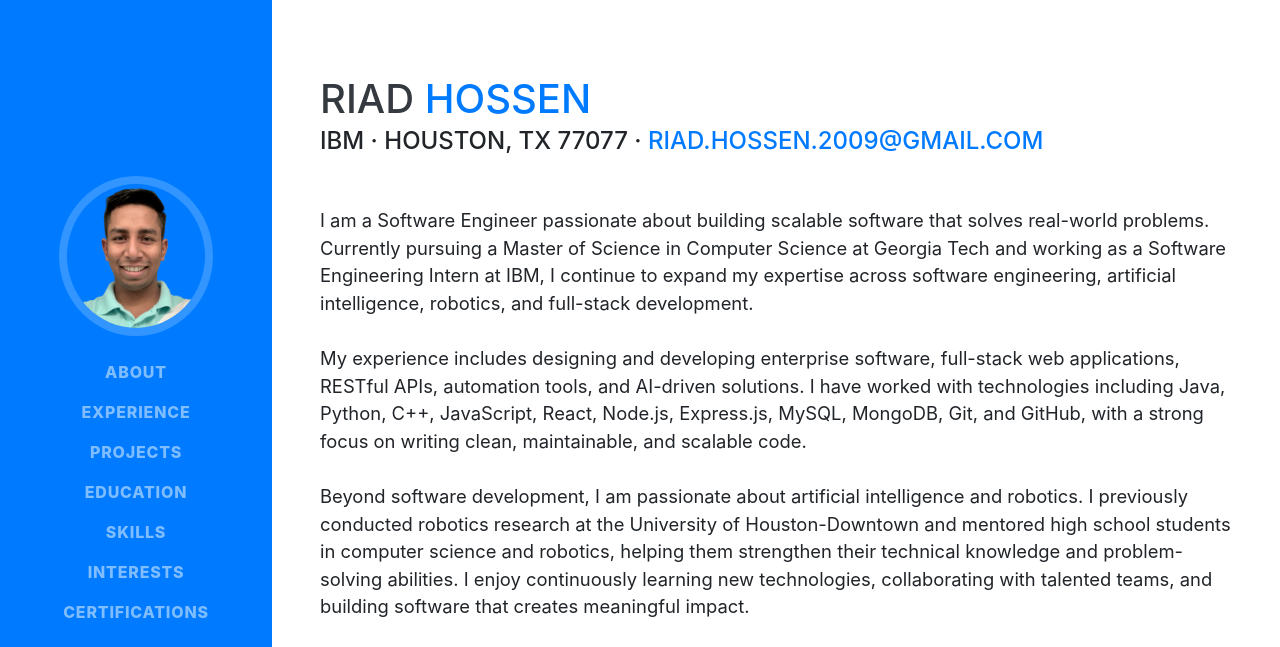
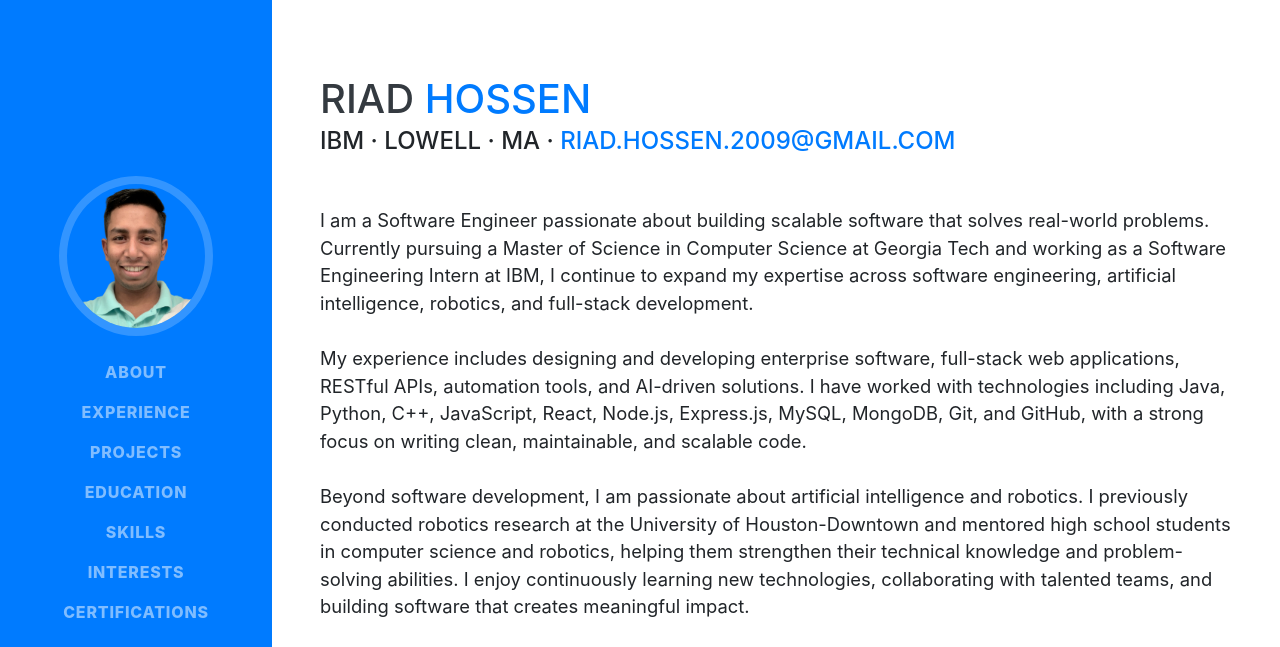
Before and after one commit to riadhs/Portfolio, a website with bundled scripts: page index.html in a window 1280 px wide. Shown: the top 647 px of the page. Built offline with nearby package versions, Linux system fonts and the light colour scheme; files whose address does not match are found by name; a web font is replaced by a local one.

Commit message:
Update_index.html

```diff
--- a/index.html
+++ b/index.html
@@ -73,7 +73,7 @@
         </h1>
 
         <div class="subheading mb-5">
-          IBM · Houston, TX 77077 ·
+          IBM · Lowell · MA  ·
           <a href="https://mail.google.com/mail/?view=cm&amp;fs=1&amp;tf=1&amp;to=riad.hossen.2009@gmail.com">
             riad.hossen.2009@gmail.com
           </a>
```
